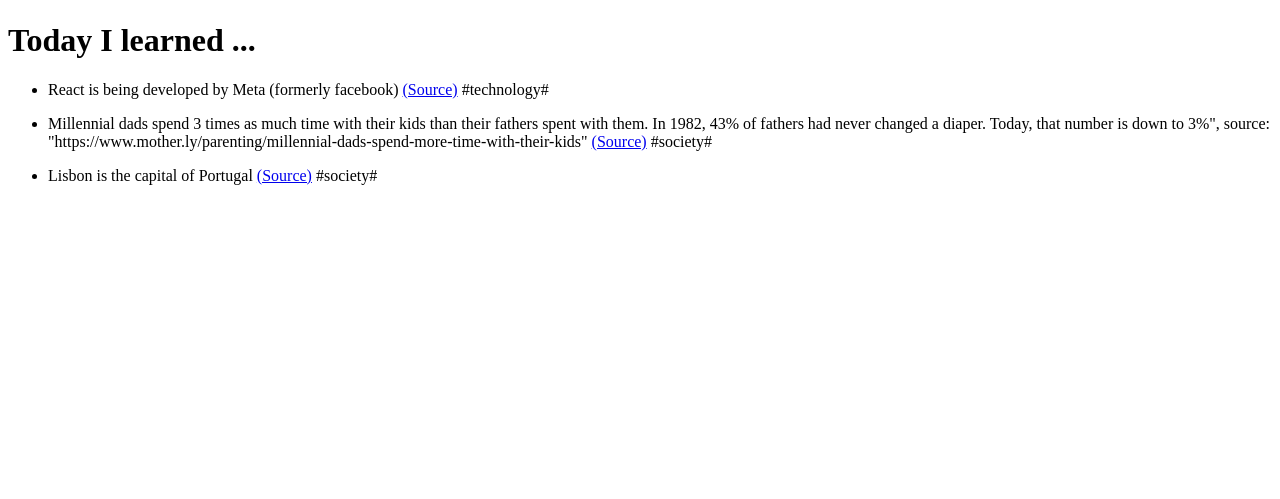
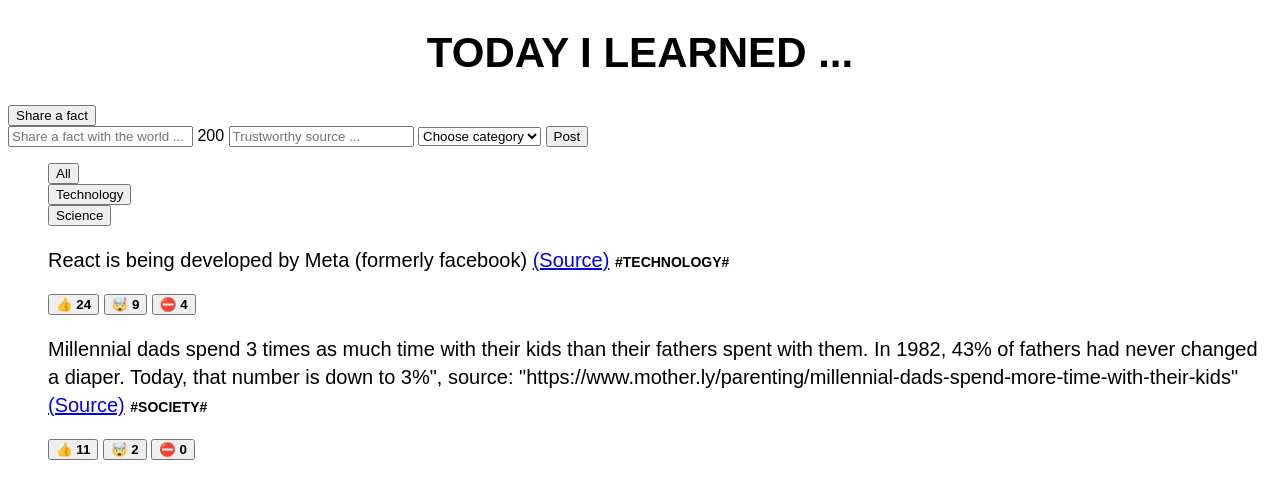
Before and after one commit to rehan1124/web-dev-crash-course, a plain HTML site: page index.html in a window 1280 px wide. Shown: the part 79-578 px from the top of the page. Drawn offline with Linux system fonts and the light colour scheme; a web font is replaced by a local one.

Commit message:
Done with HTML content, getting started with styling now

```diff
--- a/index.html
+++ b/index.html
@@ -3,47 +3,112 @@
   <head>
     <meta charset="UTF-8" />
     <meta name="viewport" content="width=device-width, initial-scale=1.0" />
+    <link rel="preconnect" href="https://fonts.googleapis.com" />
+    <link rel="preconnect" href="https://fonts.gstatic.com" crossorigin />
+    <link
+      href="https://fonts.googleapis.com/css2?family=Coiny&family=Sono:wght@400;600;700&display=swap"
+      rel="stylesheet"
+    />
+    <link rel="stylesheet" href="style.css" />
     <title>Document</title>
   </head>
   <body>
+    <!-- ###### -->
+    <!-- Header -->
+    <!-- ###### -->
+    <header data-testid="mabl-page-header">
       <img
+        data-testid="mabl-app-icon"
         alt="Today I learned logo"
         src="./logo.png"
         width="68px"
         height="68px"
       />
-    <h1>Today I learned ...</h1>
+      <h1 class="page-header">Today I learned ...</h1>
+      <button>Share a fact</button>
+    </header>
+    <!-- #### -->
+    <!-- Form -->
+    <!-- #### -->
+    <form data-testid="mabl-add-posts-form">
+      <input
+        data-testid="mabl-fact-input"
+        type="text"
+        placeholder="Share a fact with the world ..."
+      />
+      <span data-testid="mabl-words-left">200</span>
+      <input
+        data-testid="mabl-source-indetity"
+        type="text"
+        placeholder="Trustworthy source ..."
+      />
+      <select data-testid="mabl-select-category">
+        <option value="">Choose category</option>
+        <option value="technology">Technology</option>
+        <option value="science">Science</option>
+        <option value="finance">Finance</option>
+      </select>
+      <button data-testid="mabl-post-btn">Post</button>
+    </form>
+    <!-- ############ -->
+    <!-- Main content -->
+    <!-- ############ -->
+    <main data-testid="mabl-main-content">
+      <!-- Categories -->
+      <aside data-testid="mabl-side-bar-categories">
+        <ul data-testid="mabl-categories-list">
+          <li>
+            <button>All</button>
+          </li>
+          <li>
+            <button>Technology</button>
+          </li>
+          <li>
+            <button>Science</button>
+          </li>
+        </ul>
+      </aside>
+      <!-- Page contents section -->
+      <section data-testid="mabl-page-contents">
+        <!-- List of facts -->
         <ul data-testid="mabl-contents-list">
           <li data-testid="mabl-content1">
-        <p>
+            <p class="facts">
               React is being developed by Meta (formerly facebook)
               <a href="https://opensource.fb.com/" target="_blank">(Source)</a>
-          <span data-testid="mabl-category1">#technology#</span>
+              <span data-testid="mabl-category1" class="fact-categories"
+                >#technology#</span
+              >
             </p>
+            <div data-testid="mabl-fact-reaction-btns1">
+              <button>👍 <strong>24</strong></button>
+              <button>🤯 <strong>9</strong></button>
+              <button>⛔️ <strong>4</strong></button>
+            </div>
           </li>
-      <li>
-        <p>
-          Millennial dads spend 3 times as much time with their kids than their
-          fathers spent with them. In 1982, 43% of fathers had never changed a
-          diaper. Today, that number is down to 3%", source:
+          <li data-testid="mabl-content2">
+            <p class="facts">
+              Millennial dads spend 3 times as much time with their kids than
+              their fathers spent with them. In 1982, 43% of fathers had never
+              changed a diaper. Today, that number is down to 3%", source:
               "https://www.mother.ly/parenting/millennial-dads-spend-more-time-with-their-kids"
               <a
                 href="https://www.mother.ly/parenting/millennial-dads-spend-more-time-with-their-kids"
                 target="_blank"
                 >(Source)</a
               >
-          <span>#society#</span>
+              <span data-testid="mabl-category2" class="fact-categories"
+                >#society#</span
+              >
             </p>
-      </li>
-      <li>
-        <p>
-          Lisbon is the capital of Portugal
-          <a href="https://en.wikipedia.org/wiki/Lisbon" target="_blank"
-            >(Source)</a
-          >
-          <span>#society#</span>
-        </p>
+            <div data-testid="mabl-fact-reaction-btns2">
+              <button>👍 <strong>11</strong></button>
+              <button>🤯 <strong>2</strong></button>
+              <button>⛔️ <strong>0</strong></button>
+            </div>
           </li>
         </ul>
+      </section>
+    </main>
   </body>
 </html>
--- /dev/null
+++ b/style.css
@@ -0,0 +1,30 @@
+/*
+font-family: 'Coiny', cursive;
+font-family: 'Sono', sans-serif;
+*/
+
+body {
+  font-family: "Sono", sans-serif;
+}
+
+.page-header {
+  font-size: 42px;
+  font-family: "Coiny", sans-serif;
+  text-transform: uppercase;
+  text-align: center;
+}
+
+ul {
+  list-style: none;
+}
+
+.facts {
+  font-size: 20px;
+  line-height: 1.4;
+}
+
+.fact-categories {
+  font-size: 14px;
+  text-transform: uppercase;
+  font-weight: bold;
+}
```
Lines whose indentation alone changed are shown as unchanged.
